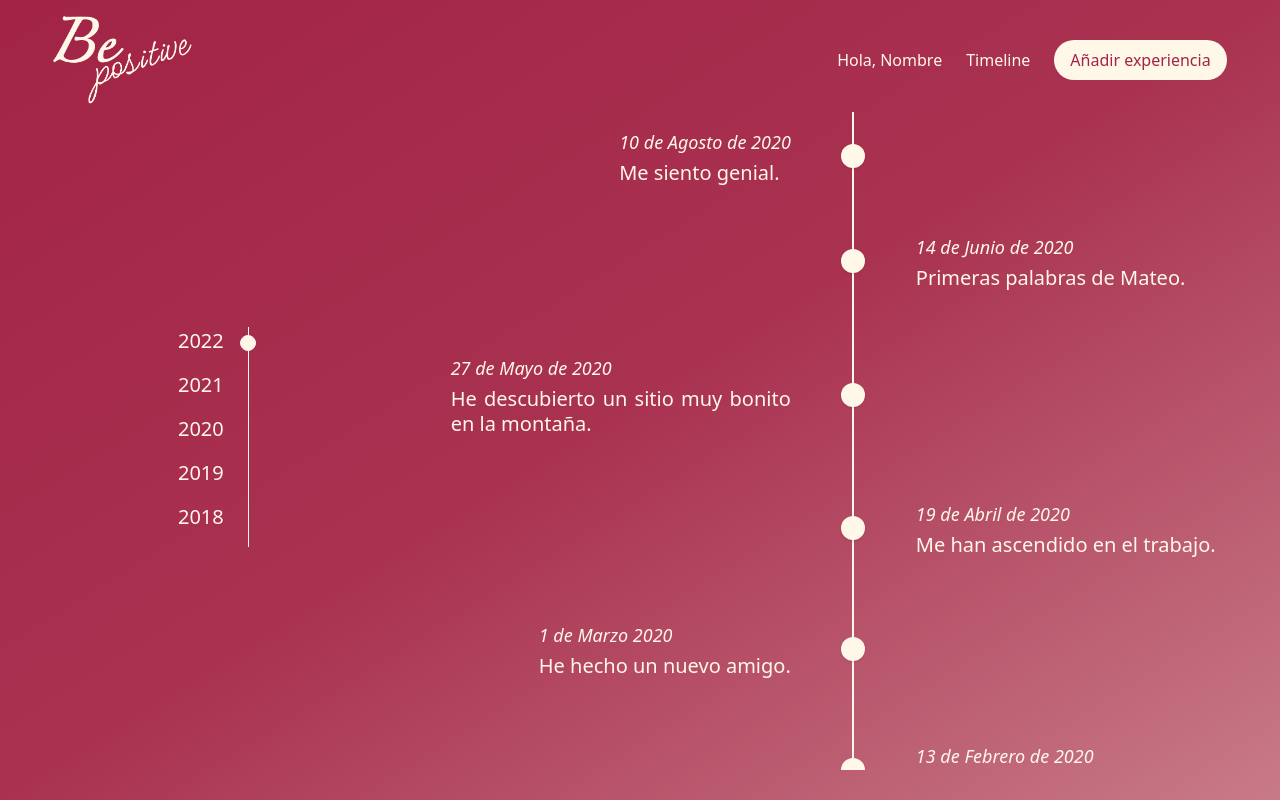
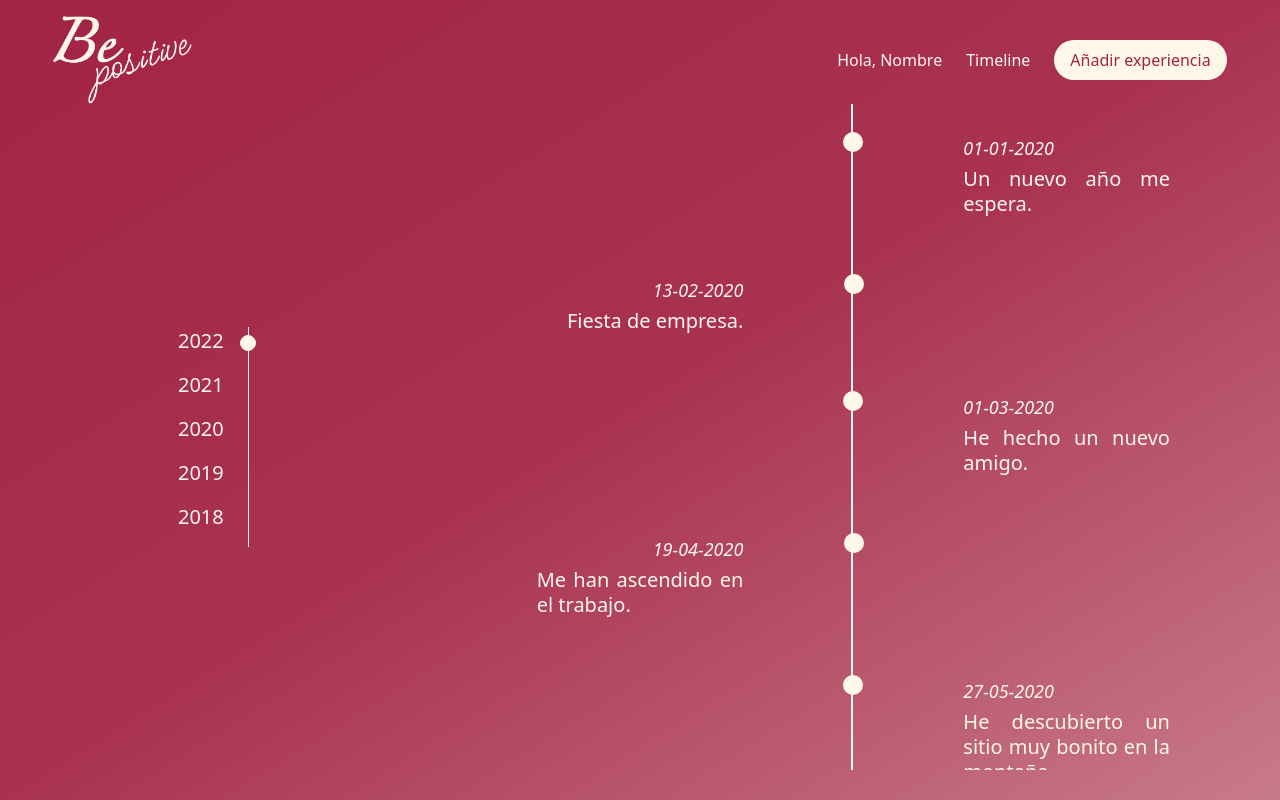
Before and after one commit to maroch0/PFC-BePositive, a Vue app: page /timeline in a window 1280 px wide. Built offline with nearby package versions, Linux system fonts and the light colour scheme.

Commit message:
change hardcode html timeline to dynamic

```diff
--- a/src/components/TimelineItem.vue
+++ b/src/components/TimelineItem.vue
@@ -1,190 +1,148 @@
 <template>
-  <div class="container">
-    <div class="flex flex-col md:grid grid-cols-9 mx-auto p-2 text-cosmicLatte">
-      <!-- left -->
-      <div class="flex flex-row-reverse md:contents">
-        <div class="col-start-1 col-end-5 p-4 rounded-xl ml-auto">
-          <h3 class="italic text-lg mb-1">10 de Agosto de 2020</h3>
-          <p class="leading-tight text-xl text-justify">Me siento genial.</p>
-        </div>
-        <div class="col-start-5 col-end-6 md:mx-auto relative mr-10">
-          <div class="h-full w-6 flex items-center justify-center">
-            <div class="h-full w-0.5 bg-cosmicLatte pointer-events-none"></div>
-          </div>
-          <div
-            class="
-              w-6
-              h-6
-              absolute
-              top-1/2
-              -mt-3
-              rounded-full
-              bg-cosmicLatte
-              shadow
-            "
-          ></div>
-        </div>
-      </div>
-      <!-- right -->
-      <div class="flex md:contents">
-        <div class="col-start-5 col-end-6 mr-10 md:mx-auto relative">
-          <div class="h-full w-6 flex items-center justify-center">
-            <div class="h-full w-0.5 bg-cosmicLatte pointer-events-none"></div>
-          </div>
-          <div
-            class="
-              w-6
-              h-6
-              absolute
-              top-1/2
-              -mt-3
-              rounded-full
-              bg-cosmicLatte
-              shadow
-            "
-          ></div>
-        </div>
-        <div class="col-start-6 col-end-10 p-4 rounded-xl my-4 mr-auto">
-          <h3 class="italic text-lg mb-1">14 de Junio de 2020</h3>
-          <p class="leading-tight text-xl text-justify">
-            Primeras palabras de Mateo.
-          </p>
-        </div>
-      </div>
-      <!-- left -->
-      <div class="flex flex-row-reverse md:contents">
-        <div class="col-start-1 col-end-5 p-4 rounded-xl my-4 ml-auto">
-          <h3 class="italic text-lg mb-1">27 de Mayo de 2020</h3>
-          <p class="leading-tight text-xl text-justify">
-            He descubierto un sitio muy bonito en la montaña.
-          </p>
-        </div>
-        <div class="col-start-5 col-end-6 md:mx-auto relative mr-10">
-          <div class="h-full w-6 flex items-center justify-center">
-            <div class="h-full w-0.5 bg-cosmicLatte pointer-events-none"></div>
-          </div>
-          <div
-            class="
-              w-6
-              h-6
-              absolute
-              top-1/2
-              -mt-3
-              rounded-full
-              bg-cosmicLatte
-              shadow
-            "
-          ></div>
-        </div>
-      </div>
-      <!-- right -->
-      <div class="flex md:contents">
-        <div class="col-start-5 col-end-6 mr-10 md:mx-auto relative">
-          <div class="h-full w-6 flex items-center justify-center">
-            <div class="h-full w-0.5 bg-cosmicLatte pointer-events-none"></div>
-          </div>
-          <div
-            class="
-              w-6
-              h-6
-              absolute
-              top-1/2
-              -mt-3
-              rounded-full
-              bg-cosmicLatte
-              shadow
-            "
-          ></div>
-        </div>
-        <div class="col-start-6 col-end-10 p-4 rounded-xl my-4 mr-auto">
-          <h3 class="italic text-lg mb-1">19 de Abril de 2020</h3>
-          <p class="leading-tight text-xl text-justify">
-            Me han ascendido en el trabajo.
-          </p>
-        </div>
-      </div>
-      <!-- left -->
-      <div class="flex flex-row-reverse md:contents">
-        <div class="col-start-1 col-end-5 p-4 rounded-xl my-4 ml-auto">
-          <h3 class="italic text-lg mb-1">1 de Marzo 2020</h3>
-          <p class="leading-tight text-xl text-justify">
-            He hecho un nuevo amigo.
-          </p>
-        </div>
-        <div class="col-start-5 col-end-6 md:mx-auto relative mr-10">
-          <div class="h-full w-6 flex items-center justify-center">
-            <div class="h-full w-0.5 bg-cosmicLatte pointer-events-none"></div>
-          </div>
-          <div
-            class="
-              w-6
-              h-6
-              absolute
-              top-1/2
-              -mt-3
-              rounded-full
-              bg-cosmicLatte
-              shadow
-            "
-          ></div>
-        </div>
-      </div>
-      <!-- right -->
-      <div class="flex md:contents">
-        <div class="col-start-5 col-end-6 mr-10 md:mx-auto relative">
-          <div class="h-full w-6 flex items-center justify-center">
-            <div class="h-full w-0.5 bg-cosmicLatte pointer-events-none"></div>
-          </div>
-          <div
-            class="
-              w-6
-              h-6
-              absolute
-              top-1/2
-              -mt-3
-              rounded-full
-              bg-cosmicLatte
-              shadow
-            "
-          ></div>
-        </div>
-        <div class="col-start-6 col-end-10 p-4 rounded-xl my-4 mr-auto">
-          <h3 class="italic text-lg mb-1">13 de Febrero de 2020</h3>
-          <p class="leading-tight text-xl text-justify">Fiesta de empresa.</p>
-        </div>
-      </div>
-      <!-- left -->
-      <div class="flex flex-row-reverse md:contents">
-        <div class="col-start-1 col-end-5 p-4 rounded-xl my-4 ml-auto">
-          <h3 class="italic text-lg mb-1">1 de Enero de 2020</h3>
-          <p class="leading-tight text-xl text-justify">
-            Un nuevo año me espera.
-          </p>
-        </div>
-        <div class="col-start-5 col-end-6 md:mx-auto relative mr-10">
-          <div class="h-full w-6 flex items-center justify-center">
-            <div class="h-full w-0.5 bg-cosmicLatte pointer-events-none"></div>
-          </div>
-          <div
-            class="
-              w-6
-              h-6
-              absolute
-              top-1/2
-              -mt-3
-              rounded-full
-              bg-cosmicLatte
-              shadow
-            "
-          ></div>
-        </div>
-      </div>
+  <section class="timeline">
+    <div
+      v-for="(item, i) in data"
+      :key="i"
+      :class='i % 2 ? "timeline-item left" : "timeline-item right"'
+    >
+      <article
+        class="content text-cosmicLatte"
+        :class='i % 2 ? "flex flex-col justify-end items-end" : "flex flex-col justify-end items-start"'
+      >
+        <h2 class="italic font-thin text-lg mb-1">{{item.date}}</h2>
+        <p class="leading-tight text-xl text-justify">{{item.description}}</p>
+      </article>
     </div>
-  </div>
+  </section>
 </template>
 
 <script>
+const experiences = [
+        {
+          date: "01-01-2020",
+          description: "Un nuevo año me espera."
+        },
+        {
+          date: "13-02-2020",
+          description: "Fiesta de empresa."
+        },
+        {
+          date: "01-03-2020",
+          description: "He hecho un nuevo amigo."
+        },
+        {
+          date: "19-04-2020",
+          description: "Me han ascendido en el trabajo."
+        },
+        {
+          date: "27-05-2020",
+          description: "He descubierto un sitio muy bonito en la montaña."
+        },
+        {
+          date: "14-06-2020",
+          description: "Primeras palabras de Mateo."
+        },
+        {
+          date: "24-07-2020",
+          description: "Me siento genial."
+        },
+        {
+          date: "08-08-2020",
+          description: "Celebramos 10 años de matrimonio"
+        },
+        {
+          date: "26-10-2020",
+          description: "Fin de semana de spa con las amigas"
+        },
+        {
+          date: "03-11-2020",
+          description: "Nos mudamos a la ciudad"
+        },
+      ];
+
 export default {
   name: "TimelineItem",
+  data() {
+    return {
+      data: experiences
+    };
+  },
 };
 </script>
+
+<style scoped>
+.timeline {
+  position: relative;
+  max-width: 1200px;
+  margin: 0 auto;
+}
+/* barra vertical */
+.timeline::after {
+  content: "";
+  position: absolute;
+  width: 2px;
+  background-color: #FFF8E8;
+  top: 0;
+  bottom: 0;
+  left: 50%;
+  margin-left: -2px;
+}
+
+.timeline-item {
+  padding: 10px 80px;
+  position: relative;
+  width: 50%;
+}
+
+.timeline-item::after {
+  content: "";
+  position: absolute;
+  /* dot size */
+  width: 20px;
+  height: 20px;
+
+  right: -10.2px;
+  background-color: #FFF8E8;
+  top: 28px;
+  border-radius: 50%;
+  z-index: 1;
+}
+
+.left {
+  left: 0;
+}
+/* dot horizontal position */
+.right {
+  left: 50%;
+}
+
+.right::after {
+  left: -10px;
+}
+
+.content {
+  padding: 20px 30px;
+}
+
+/* Responsive on screens less than 600px wide */
+@media screen and (max-width: 600px) {
+  .timeline::after {
+    left: 31px;
+  }
+
+  .timeline-item {
+    width: 100%;
+    padding-left: 70px;
+    padding-right: 25px;
+  }
+
+  .left::after,
+  .right::after {
+    left: 21px;
+  }
+
+  .right {
+    left: 0%;
+  }
+}
+</style>
```
